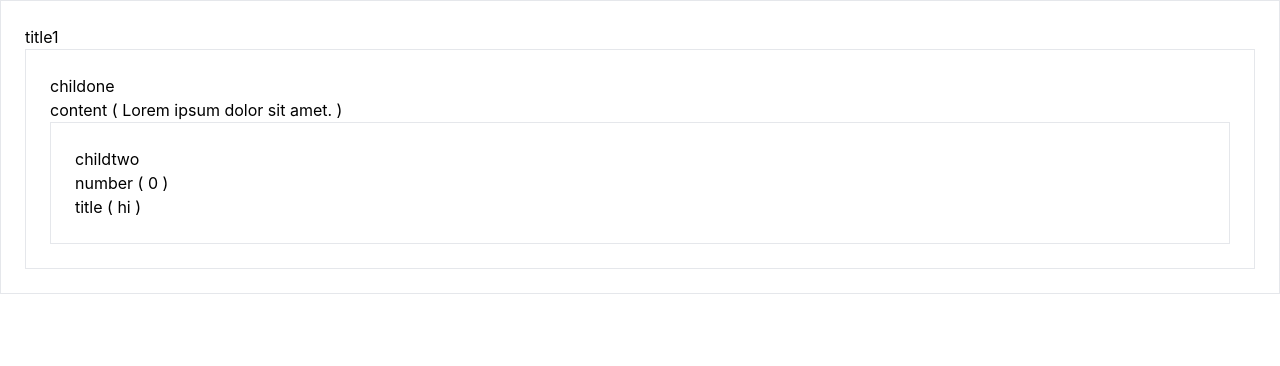
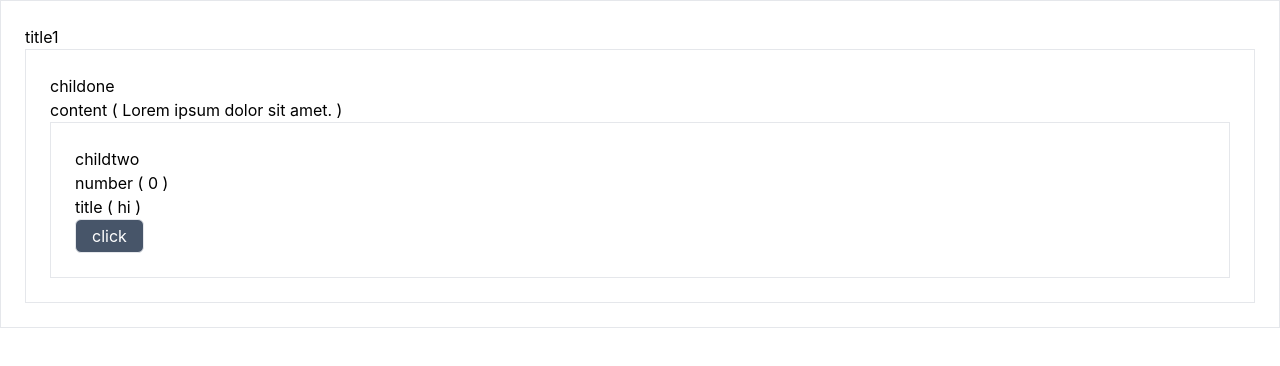
Before and after one commit to chloeyeo/2024ReactPractice, a React (Create React App) app in the folder my-react-app/: page / in a window 1280 px wide. Shown: the top 366 px of the page. Built offline with nearby package versions, Linux system fonts and the light colour scheme.

Commit message:
useDispatch action of react-redux to increment on button click

```diff
--- a/my-react-app/src/App.js
+++ b/my-react-app/src/App.js
@@ -1,13 +1,18 @@
 import React from "react";
 import "./assets/css/tailwindStyle.css";
 import { createStore } from "redux";
-import { Provider, useSelector } from "react-redux";
+import { Provider, useSelector, useDispatch } from "react-redux";
 
 // ctrl+shift+w + div.box
 
 function reducer(state, action) {
   // state is the initialState we passed into store along with reducer
   // console.log(state); // object -> num:0
+  console.log(action);
+  if (action.type === "num/increment") {
+    return { ...state, num: state.num + action.payload };
+  }
+
   return state;
 }
 
@@ -63,6 +68,7 @@ function ChildTwo() {
   //   return state;
   // });
   const { num, title } = useSelector((state) => state); // same as above (for one liner don't need {return;})
+  const dispatch = useDispatch();
   // console.log(num);
   return (
     <>
@@ -70,6 +76,14 @@ function ChildTwo() {
         <h3>childtwo</h3>
         <h5>number ( {num} )</h5>
         <h5>title ( {title} )</h5>
+        <button
+          className="border bg-slate-600 text-white px-3 py-1 rounded-md hover:bg-slate-300 hover:text-black"
+          onClick={() => {
+            dispatch({ type: "num/increment", payload: 1 });
+          }}
+        >
+          click
+        </button>
       </div>
     </>
   );
```
